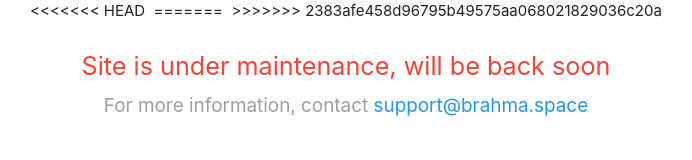
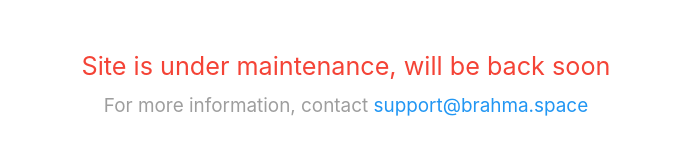
Before and after one commit to tbmc12003/ebooksLibrary, a plain HTML site: page index.html in a window 1280 px wide. Shown: the whole page, without its empty margins (294-986 px from the left). Drawn offline with nearby package versions, Linux system fonts and the light colour scheme.

Commit message:
Update index.html

```diff
--- a/index.html
+++ b/index.html
@@ -25,11 +25,7 @@
          <div class="center-block center">
              <picture>
                  <source srcset="assets/Images/broken_icon.jpg">
-<<<<<<< HEAD
                  <img alt="">
-=======
-                 <img src="assests/Images/dimg.jpg"  alt="">
->>>>>>> 2383afe458d96795b49575aa068021829036c20a
                  <p class="flow-text red-text lighten-2 accent-1">
                      Site is under maintenance, will be back soon <br>
                    <small class="blue-text accent-3"><span class="grey-text">For more information, contact</span> support@brahma.space </small>
```
